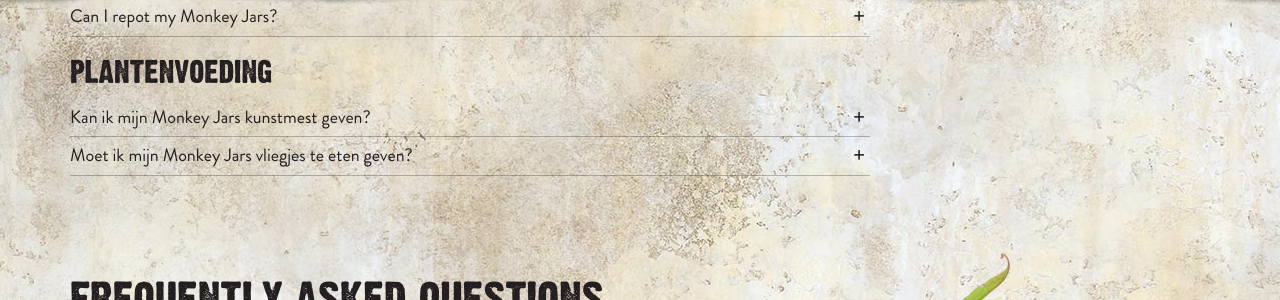
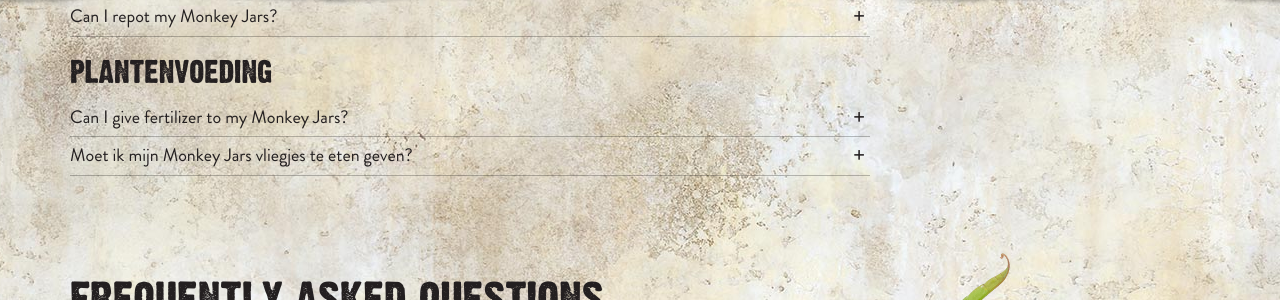
Before and after one commit to xuantiep/monkeyjars_en, a Jekyll site: the page built from funfacts/index.md, in a window 1280 px wide and 900 px high, scrolled down 825 px. Shown: the part 156-456 px from the top of the window. Built offline with Jekyll 4.4.1, drawn with Linux system fonts in a browser that asks for light colours; part of the change alters nothing that is shown.

Commit message:
Updated 'funfacts/index.md' via CloudCannon

```diff
--- a/funfacts/index.md
+++ b/funfacts/index.md
@@ -85,11 +85,12 @@ plaats:
       pot soil was specially formulated for me because of my carnivorous nature,
       and I am really fond of it.
 plantenvoeding:
-  - title: Kan ik mijn Monkey Jars kunstmest geven?
+  - title: Can I give fertilizer to my Monkey Jars?
     content: >-
-      Ja dat kan. Eens in de twee maanden een heel klein beetje. Anders word ik
-      misselijk. 1 gram per liter water is voldoende. Zeker als ik te weinig
-      insecten heb gegeten, is kunstmest een mooie toevoeging.
+      Yes, that's fine. Once every two months, you can give me a very small
+      amount. Any more, and I might get unwell. 1 gram of fertilizer per litre
+      water is plenty. Fertilizer can be a great addition, especially if I have
+      not been eating many insects.
   - title: Moet ik mijn Monkey Jars vliegjes te eten geven?
     content: >-
       Nee dat hoeft niet, maar mag wel. Ik probeer zelf mijn vliegjes te vangen.
```
